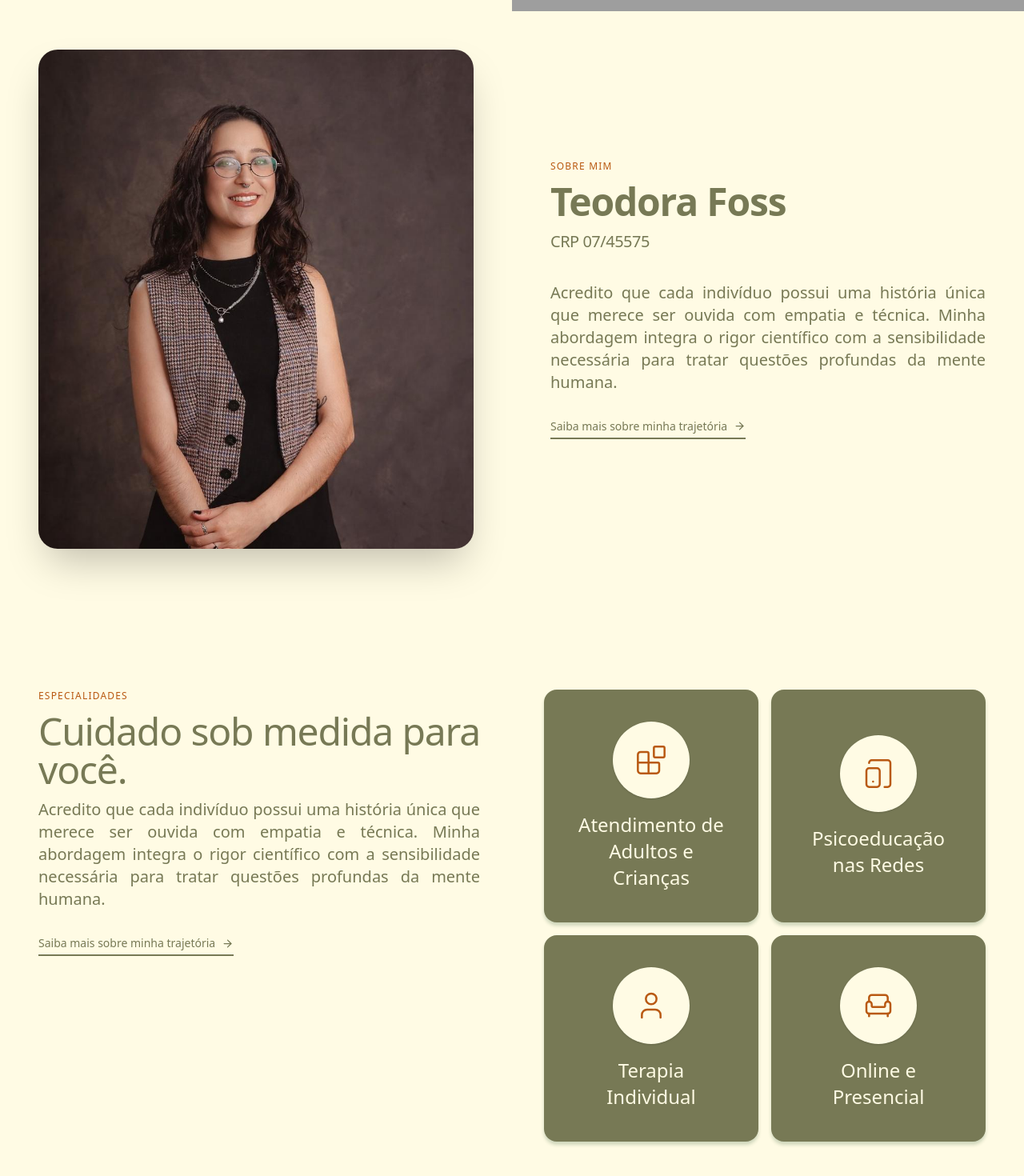
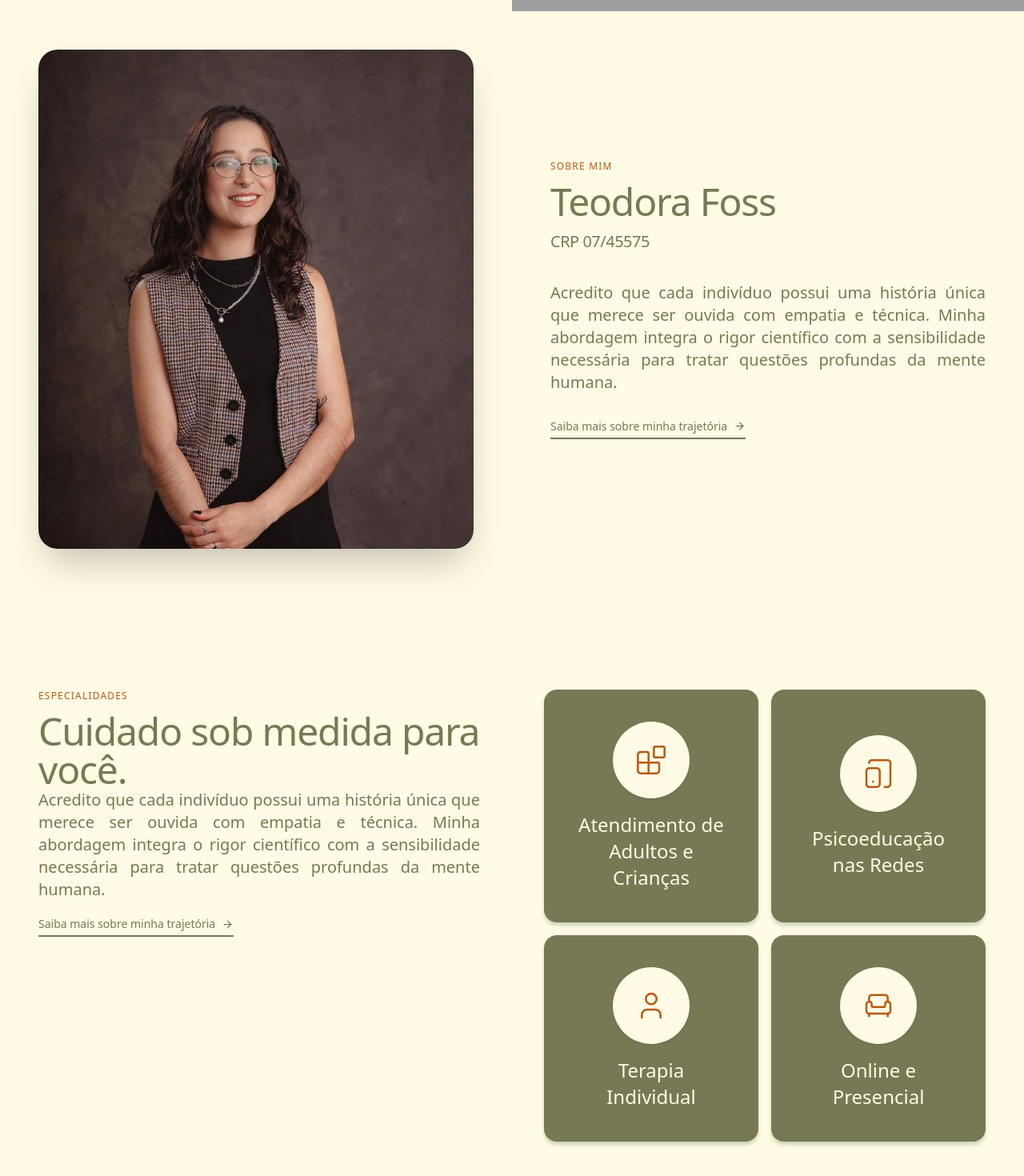
Before and after one commit to mateushedp/portfolio-teo-foss, a Next.js app: page / in a window 1280 px wide. Shown: the part 787-2257 px from the top of the page at 80% size. Built offline with nearby package versions, Linux system fonts and the light colour scheme; grey boxes are pictures that could not be loaded.

Commit message:
feat: add SectionHeading component and use it on About and Services

```diff
--- a/src/components/sections/About.tsx
+++ b/src/components/sections/About.tsx
@@ -1,5 +1,6 @@
 import Image from "next/image";
 import { ArrowRight } from "lucide-react";
+import SectionHeading from "../ui/SectionHeading";
 
 export default function About() {
 	return (
@@ -20,13 +21,7 @@ export default function About() {
 				</div>
 
 				<div className="flex flex-col justify-center gap-3 w-full md:w-1/2 md:pl-12 px-6 pt-11 pb-6 md:px-12 md:py-24 order-1 md:order-2">
-					<span className="text-xs uppercase tracking-widest text-orange-cta">
-						Sobre Mim
-					</span>
-
-					<h2 className="text-3xl md:text-5xl font-bold tracking-tight text-green-brand">
-						Teodora Foss
-					</h2>
+					<SectionHeading eyebrow="Sobre Mim" title="Teodora Foss" />
 
 					<p className="text-lg md:text-xl tracking-tight text-green-brand pb-6">
 						CRP 07/45575
--- a/src/components/sections/Services.tsx
+++ b/src/components/sections/Services.tsx
@@ -1,4 +1,5 @@
 import { ArrowRight, Blocks, TabletSmartphone, User, Armchair } from "lucide-react";
+import SectionHeading from "../ui/SectionHeading";
 
 const cards = [
 	{ title: "Atendimento de Adultos e Crianças", icon: Blocks },
@@ -11,14 +12,8 @@ export default function Services() {
 	return (
 		<section id="servicos" className="bg-cream">
 			<div className="flex flex-col md:flex-row gap-12 px-6 md:px-12 py-11 md:py-32">
-				<div className="flex flex-col gap-3 md:w-1/2 max-w-[576px]">
-					<span className="text-xs uppercase tracking-widest text-orange-cta">
-						Especialidades
-					</span>
-
-					<h2 className="text-2xl text-center mb-4 md:mb-0 md:text-justify md:text-5xl tracking-tight text-green-brand">
-						Cuidado sob medida para você.
-					</h2>
+				<div className="flex flex-col md:w-1/2 max-w-[576px]">
+					<SectionHeading eyebrow="Especialidades" title="Cuidado sob medida para você." />
 
 					<p className="text-base text-justify md:text-xl text-green-brand">
 						Acredito que cada indivíduo possui uma história única que merece ser
--- /dev/null
+++ b/src/components/ui/SectionHeading.tsx
@@ -0,0 +1,18 @@
+interface SectionHeadingProps {
+	eyebrow: string;
+	title: string;
+	className?: string;
+}
+
+export default function SectionHeading({ eyebrow, title, className = "" }: SectionHeadingProps) {
+	return (
+		<div className={`flex flex-col gap-3 ${className}`}>
+			<span className="text-[0.625rem] md:text-xs uppercase tracking-widest text-orange-cta">
+				{eyebrow}
+			</span>
+			<h2 className="text-2xl md:text-5xl tracking-tight text-green-brand">
+				{title}
+			</h2>
+		</div>
+	);
+}
```
